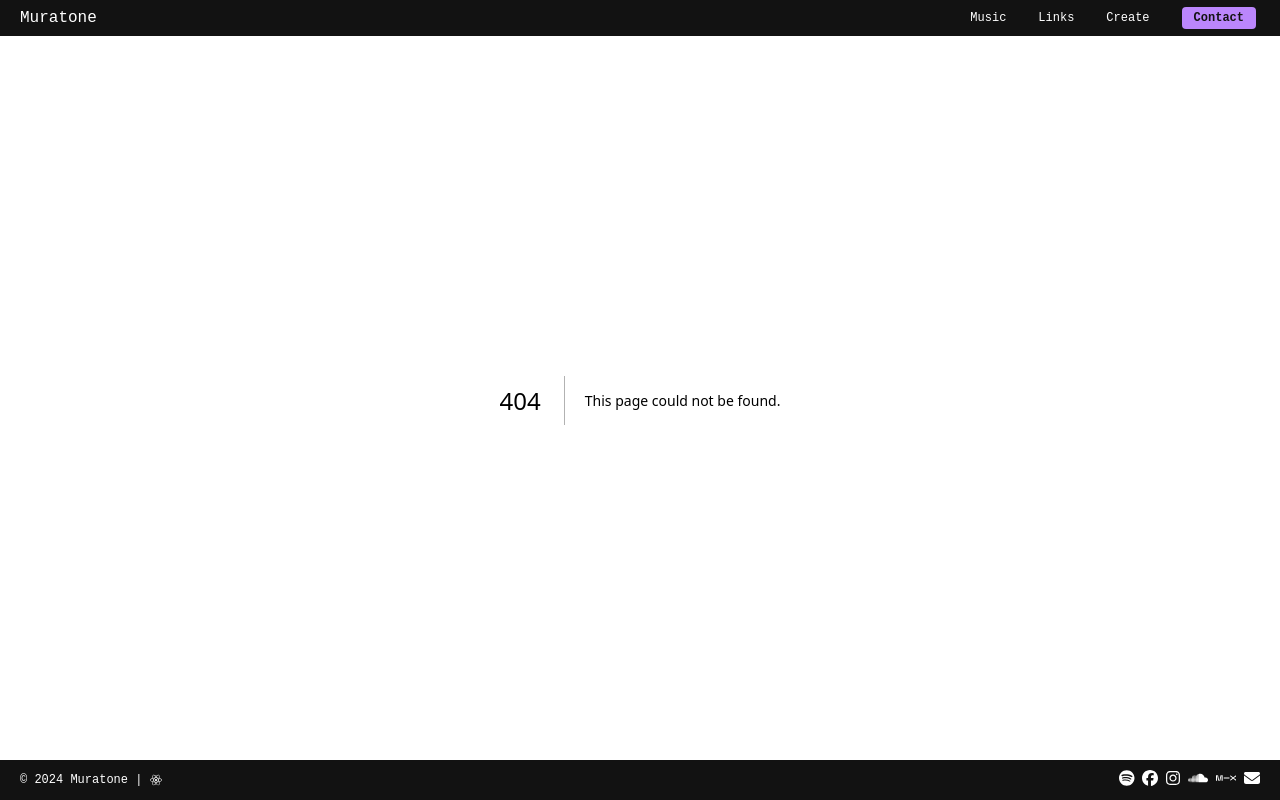
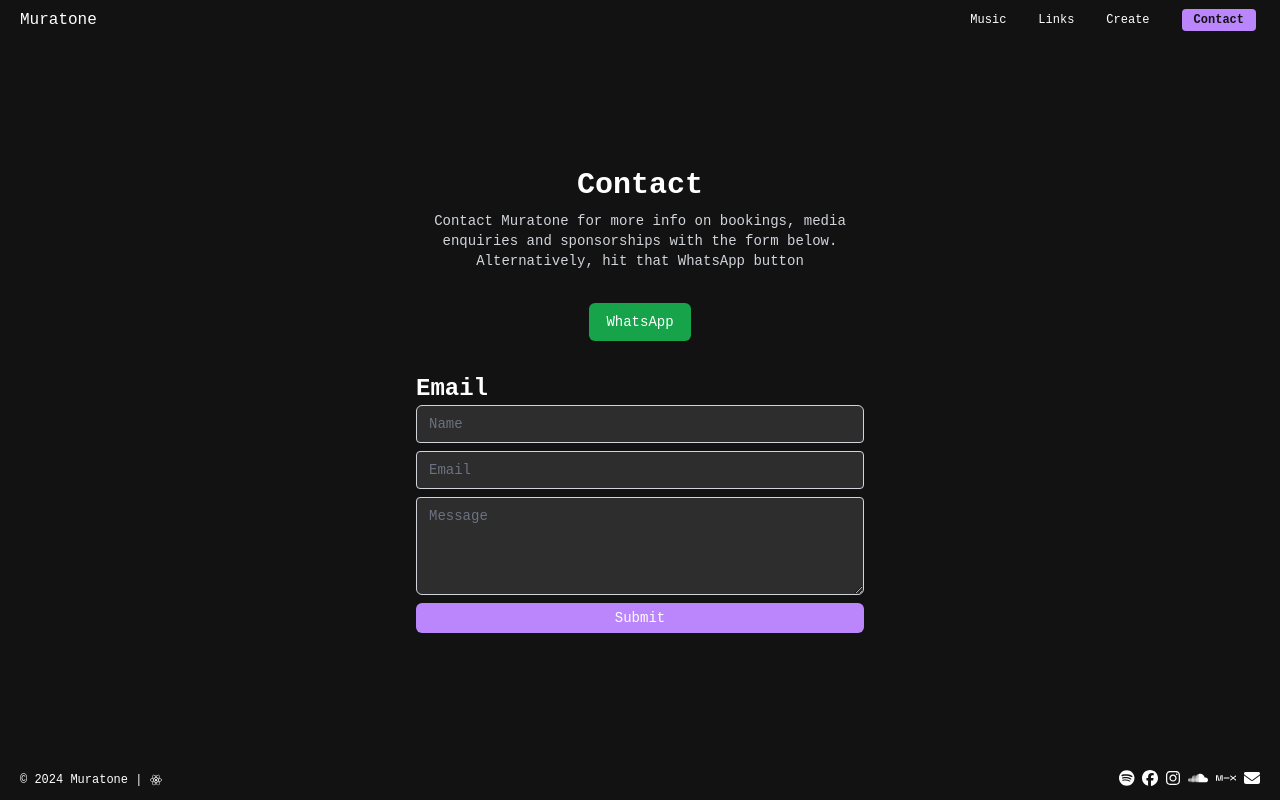
Before and after one commit to GTklr/muratone-next, a Next.js app: page /contact in a window 1280 px wide. Before the commit this address had no page. Built offline with nearby package versions, Linux system fonts and the light colour scheme.

Commit message:
music page completed

```diff
--- a/package.json
+++ b/package.json
@@ -17,7 +17,9 @@
     "@material-tailwind/react": "^2.1.9",
     "next": "14.2.7",
     "react": "^18",
-    "react-dom": "^18"
+    "react-dom": "^18",
+    "react-iframe": "^1.8.5",
+    "react-spotify-embed": "^2.0.4"
   },
   "devDependencies": {
     "eslint": "^8",
--- a/src/app/components/Footer.jsx
+++ b/src/app/components/Footer.jsx
@@ -23,7 +23,7 @@ const socialLinks = [
 
 export default function Footer() {
   return (
-    <footer className="bg-dark text-white fixed bottom-0 left-0 right-0 py-2 px-5">
+    <footer className="bg-dark text-white fixed bottom-0 left-0 right-0 py-2 px-5 z-20">
       <div className="container mx-auto flex justify-between items-center">
         <div className="w-full flex items-center">
           <p className="text-xs">© 2024 Muratone | </p>
--- a/src/app/components/Navbar.jsx
+++ b/src/app/components/Navbar.jsx
@@ -10,6 +10,8 @@ import {
 } from "@material-tailwind/react";
 import { Bars3Icon, XMarkIcon } from "@heroicons/react/24/outline";
 import Link from "next/link";
+import { FontAwesomeIcon } from "@fortawesome/react-fontawesome";
+import { faBars } from "@fortawesome/free-solid-svg-icons";
 
 const Links = [
   { path: "/music", label: "Music" },
@@ -59,16 +61,15 @@ export function NavbarSimple() {
   }, []);
 
   return (
-    <div className="mx-auto my-auto bg-dark text-white fixed top-0 left-0 right-0 py-0 px-5">
-      <div className="flex items-center justify-between text-blue-gray-900 py-0 border-none">
-        <h2 className="mr-4 cursor-pointer py-1.5 text-white">Muratone</h2>
+    <div className="mx-auto my-auto bg-dark text-white fixed top-0 left-0 right-0 py-0 px-5 z-20">
+      <div className="flex items-center justify-between ">
+        <h2 className="mr-4 cursor-pointer py-2 text-white">Muratone</h2>
         <div className="hidden lg:block">
           <NavList />
         </div>
-        <IconButton
-          variant="text"
-          className="ml-auto h-6 w-6 text-inherit hover:bg-transparent focus:bg-transparent active:bg-transparent lg:hidden"
-          ripple={false}
+        <FontAwesomeIcon
+          icon={faBars}
+          className=" h-6 w-6 text-white lg:hidden"
           onClick={() => setOpenNav(!openNav)}
         >
           {openNav ? (
@@ -76,7 +77,7 @@ export function NavbarSimple() {
           ) : (
             <Bars3Icon className="h-6 w-6" strokeWidth={2} />
           )}
-        </IconButton>
+        </FontAwesomeIcon>
       </div>
       <MobileNav open={openNav} className="bg-opacity-25">
         <NavList className="px-10" />
--- /dev/null
+++ b/src/app/contact/page.js
@@ -0,0 +1,78 @@
+const Contact = () => {
+  return (
+    <div className="bg-dark min-h-screen flex items-center justify-center py-12 px-4 sm:px-6 lg:px-8">
+      <div className="max-w-md w-full space-y-8">
+        <div className="text-center">
+          <h1 className="text-3xl font-extrabold text-white">Contact</h1>
+          <p className="mt-2 text-sm text-gray-300">
+            Contact Muratone for more info on bookings, media enquiries and
+            sponsorships with the form below. Alternatively, hit that WhatsApp
+            button
+          </p>
+        </div>
+
+        <div className="mt-8 flex justify-center">
+          <a
+            className="px-4 py-2 border border-transparent text-sm font-medium rounded-md text-white bg-green-600 hover:bg-green-700 focus:outline-none focus:ring-2 focus:ring-offset-2 focus:ring-green-500"
+            href="https://wa.link/vnkosv"
+            target="_blank"
+            rel="noopener noreferrer"
+          >
+            WhatsApp
+          </a>
+        </div>
+
+        <div className="mt-8">
+          <h2 className="text-2xl font-bold text-white">Email</h2>
+          <form
+            className=""
+            action="https://getform.io/f/d9023263-7139-4eaf-b748-7244ea477ccc"
+            method="post"
+            target="_blank"
+          >
+            <div className="rounded-md shadow-sm flex flex-col gap-2">
+              <div>
+                <input
+                  type="text"
+                  name="name"
+                  required
+                  className="rounded  bg-secondary w-full px-3 py-2 border border-gray-300 placeholder-gray-500  rounded-t-md focus:outline-none focus:ring-success focus:border-success focus:z-10 sm:text-sm text-white"
+                  placeholder="Name"
+                />
+              </div>
+              <div>
+                <input
+                  type="email"
+                  name="email"
+                  required
+                  className="rounded  bg-secondary w-full px-3 py-2 border border-gray-300 placeholder-gray-500  focus:outline-none focus:ring-success focus:border-success focus:z-10 sm:text-sm text-white"
+                  placeholder="Email"
+                />
+              </div>
+              <div>
+                <textarea
+                  name="message"
+                  required
+                  className="rounded  bg-secondary w-full px-3 py-2 border border-gray-300 placeholder-gray-500  rounded-b-md focus:outline-none focus:ring-success focus:border-success focus:z-10 sm:text-sm text-white"
+                  placeholder="Message"
+                  rows="4"
+                />
+              </div>
+            </div>
+
+            <div>
+              <button
+                type="submit"
+                className="group relative w-full flex justify-center py-1 px-4 border border-transparent text-sm font-medium rounded-md text-white bg-success hover:bg-opacity-80 focus:outline-none focus:ring-2 focus:ring-offset-2 focus:ring-success"
+              >
+                Submit
+              </button>
+            </div>
+          </form>
+        </div>
+      </div>
+    </div>
+  );
+};
+
+export default Contact;
--- /dev/null
+++ b/src/app/music/page.js
@@ -0,0 +1,73 @@
+"use client";
+
+import Iframe from "react-iframe";
+import { Spotify } from "react-spotify-embed";
+
+const MusicPage = () => {
+  const spotifyLinks = [
+    "https://open.spotify.com/track/3GpHyN7HZkjuLlc6MtFuNl?si=3fb45e0a2afa44b2",
+    "https://open.spotify.com/track/0lKgcoWRsNOt6bKrHWpo4d?si=3200675a46ea430b",
+    "https://open.spotify.com/track/6Cz5CNcIcss8z6wbNrc0xk?si=8bc72361227245bc",
+    "https://open.spotify.com/track/28LtzR9F5GlrCemanc3uzY?si=15256c78f9dd40cb",
+    "https://open.spotify.com/track/3kkj3XbZr3hGpC2oknrul0?si=99490ab4de284282",
+    "https://open.spotify.com/track/7hDybAj4QEmY1ne0hwfOQg?si=9530d3053de44503",
+    "https://open.spotify.com/track/1Crvof8kegBvuZYiUdEQ9d?si=aae7f4fe0f5248ea",
+    "https://open.spotify.com/track/5Uy2IJJ1CGRgJme6bzq2Yo?si=f43cc48535234a2e",
+    "https://open.spotify.com/track/5vYQvFiar2FAKb7Yl5SER6?si=966ad3f4771b494d",
+    // Placeholder for "coming soon"
+  ];
+
+  return (
+    <div className="">
+      <div className="flex items-center relative z-0 min-h-screen">
+        <video
+          autoPlay
+          loop
+          muted
+          className="w-full h-full object-cover absolute top-0 left-0"
+        >
+          <source src="/hero12.webm" type="video/webm" />
+        </video>
+
+        <div className="container mx-auto lg:w-3/4 z-10 relative text-white my-10 px-5 ">
+          <h1 className="text-4xl font-bold text-center my-4">Releases</h1>
+          <div className="grid grid-cols-1 lg:grid-cols-3 gap-2">
+            {spotifyLinks.map((link, index) => (
+              <div key={index} className="flex items-center justify-center ">
+                {link ? (
+                  <Spotify className="" wide link={link} />
+                ) : (
+                  <p className="my-auto text-center">coming soon</p>
+                )}
+              </div>
+            ))}
+          </div>
+        </div>
+      </div>
+
+      <div className="flex items-center relative">
+        <video
+          autoPlay
+          loop
+          muted
+          className="w-full h-full object-cover absolute top-0 left-0"
+        >
+          <source src="/hero1.webm" type="video/webm" />
+        </video>
+        <div className="container flex flex-col justify-center items-center min-h-screen w-full z-10 relative text-white my-10 px-5 ">
+          <div className="lg:w-3/4 container px-5">
+            <h1 className="text-4xl font-bold text-center my-4">Releases</h1>
+            <Iframe
+              className="rounded-lg"
+              url="https://www.mixcloud.com/widget/iframe/?hide_cover=1&light=1&feed=%2Fmuratone%2Fmuratone-deep-thrills-vol-1%2F"
+              width="100%"
+              height="120"
+            />
+          </div>
+        </div>
+      </div>
+    </div>
+  );
+};
+
+export default MusicPage;
```
Also changed, not shown: 1 other file (tests, documents, lock files or other folders).
